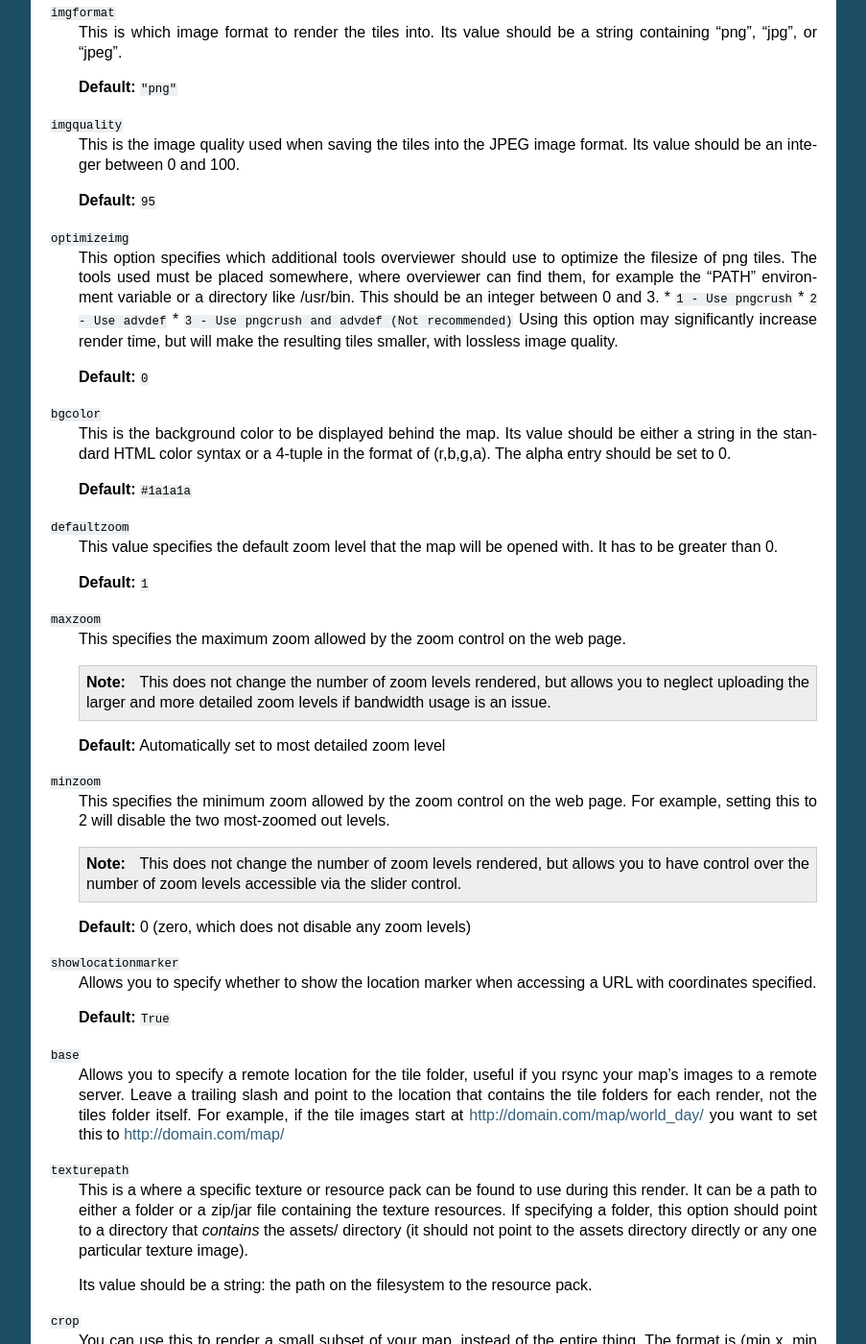
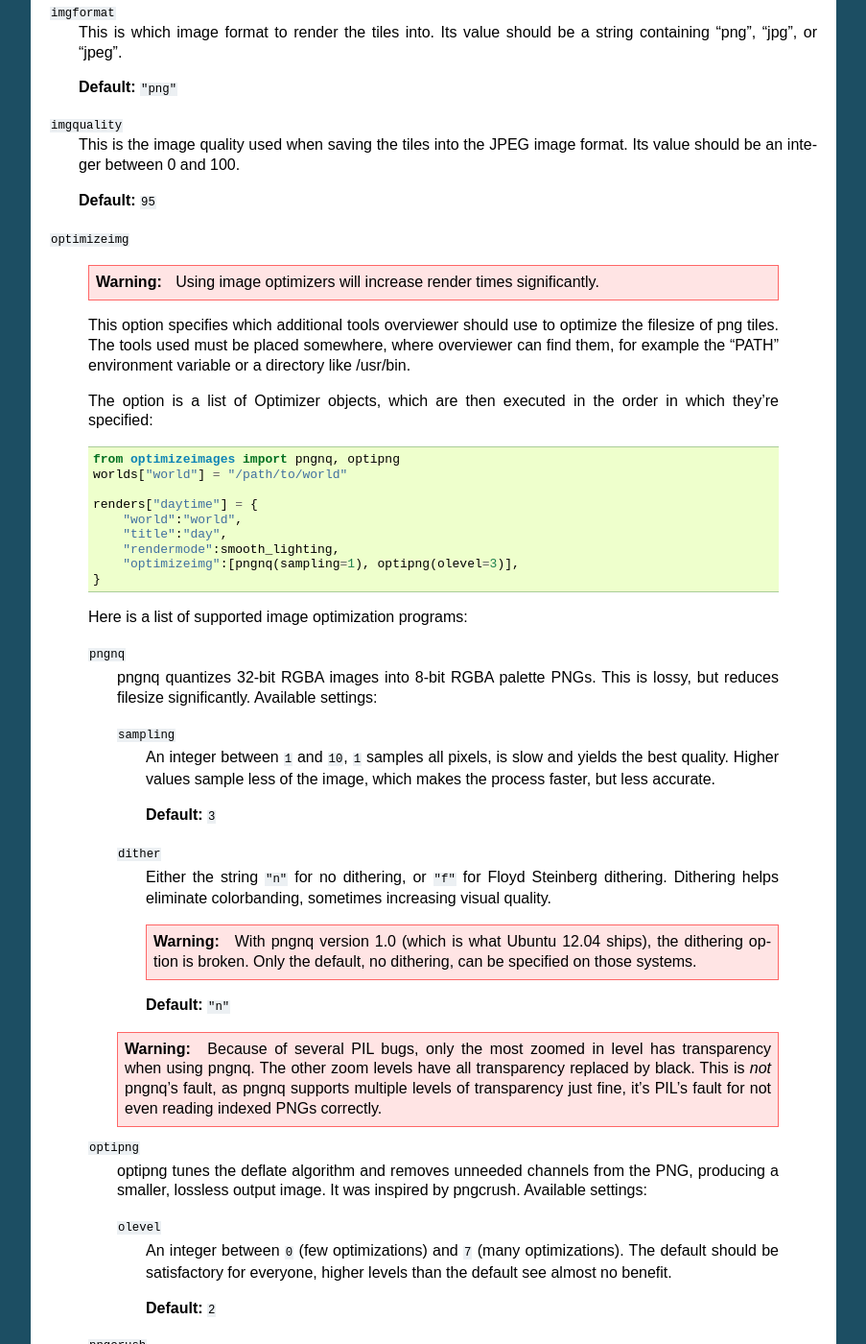
Before and after one commit to overviewer/Minecraft-Overviewer, a Sphinx documentation site: the page built from docs/config.rst, in a window 1280 px wide and 1400 px high, scrolled down 8223 px. Shown: the whole window at 96% size, without its empty margins (198-1101 px from the left). Built offline with Sphinx 7.4.7, drawn with Linux system fonts in a browser that asks for light colours; some of the changed text lies outside the part shown.

Commit message:
Rewrote image optimisation stuff.
The old one was broken anyway.

```diff
--- a/docs/config.rst
+++ b/docs/config.rst
@@ -545,18 +545,92 @@ values. The valid configuration keys are listed below.
     **Default:** ``95``
 
 ``optimizeimg``
+
+    .. warning::
+        Using image optimizers will increase render times significantly.
+
     This option specifies which additional tools overviewer should use to
     optimize the filesize of png tiles.
     The tools used must be placed somewhere, where overviewer can find them, for
     example the "PATH" environment variable or a directory like /usr/bin.
-    This should be an integer between 0 and 3.
-    * ``1 - Use pngcrush``
-    * ``2 - Use advdef``
-    * ``3 - Use pngcrush and advdef (Not recommended)``
-    Using this option may significantly increase render time, but will make
-    the resulting tiles smaller, with lossless image quality.
 
-    **Default:** ``0``
+    The option is a list of Optimizer objects, which are then executed in
+    the order in which they're specified::
+
+        from optimizeimages import pngnq, optipng
+        worlds["world"] = "/path/to/world"
+
+        renders["daytime"] = {
+            "world":"world",
+            "title":"day",
+            "rendermode":smooth_lighting,
+            "optimizeimg":[pngnq(sampling=1), optipng(olevel=3)],
+        }
+
+    Here is a list of supported image optimization programs:
+
+    ``pngnq``
+        pngnq quantizes 32-bit RGBA images into 8-bit RGBA palette PNGs. This is
+        lossy, but reduces filesize significantly. Available settings:
+
+        ``sampling``
+            An integer between ``1`` and ``10``, ``1`` samples all pixels, is slow and yields
+            the best quality. Higher values sample less of the image, which makes
+            the process faster, but less accurate.
+
+            **Default:** ``3``
+
+        ``dither``
+            Either the string ``"n"`` for no dithering, or ``"f"`` for Floyd
+            Steinberg dithering. Dithering helps eliminate colorbanding, sometimes
+            increasing visual quality.
+
+            .. warning::
+                With pngnq version 1.0 (which is what Ubuntu 12.04 ships), the
+                dithering option is broken. Only the default, no dithering,
+                can be specified on those systems.
+
+            **Default:** ``"n"``
+
+        .. warning::
+            Because of several PIL bugs, only the most zoomed in level has transparency
+            when using pngnq. The other zoom levels have all transparency replaced by
+            black. This is *not* pngnq's fault, as pngnq supports multiple levels of
+            transparency just fine, it's PIL's fault for not even reading indexed
+            PNGs correctly.
+
+    ``optipng``
+        optipng tunes the deflate algorithm and removes unneeded channels from the PNG,
+        producing a smaller, lossless output image. It was inspired by pngcrush.
+        Available settings:
+
+        ``olevel``
+            An integer between ``0`` (few optimizations) and ``7`` (many optimizations).
+            The default should be satisfactory for everyone, higher levels than the default
+            see almost no benefit.
+
+            **Default:** ``2``
+
+    ``pngcrush``
+        pngcrush is very slow and not very good, you should use optipng in probably all cases.
+        However, Overviewer still allows you to use it because we're nice people like that.
+        Available settings:
+
+        ``brute``
+            Either ``True`` or ``False``. Cycles through all compression methods, and is very slow.
+
+            .. note::
+                There is practically no reason to ever use this. optipng will beat pngcrush, and
+                throwing more CPU time at pngcrush most likely won't help. If you think you need
+                this option, then you are most likely wrong.
+
+            **Default:** ``False``
+
+    .. note::
+        Don't forget to import the optimizers you use in your settings file, as shown in the
+        example above.
+
+    **Default:** ``[]``
 
 ``bgcolor``
     This is the background color to be displayed behind the map. Its value
```
Also changed, not shown: 4 other files.
